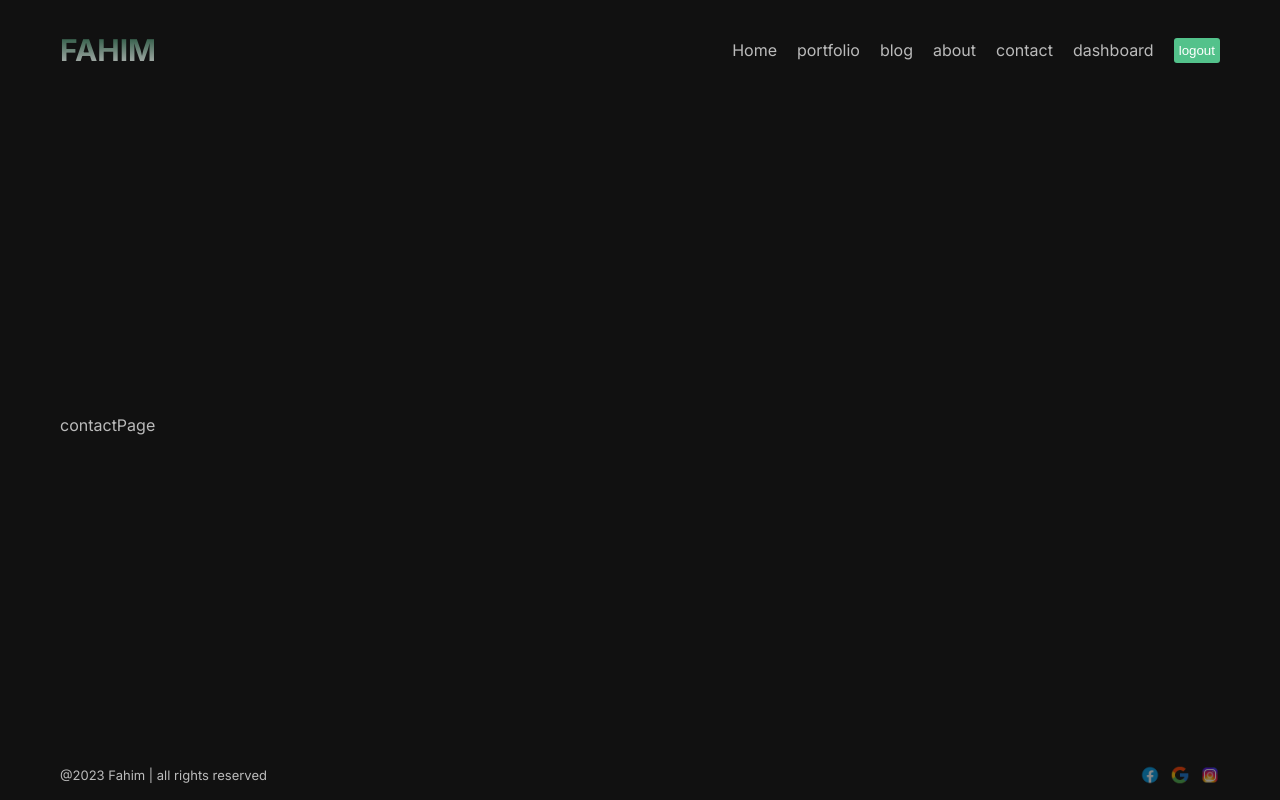
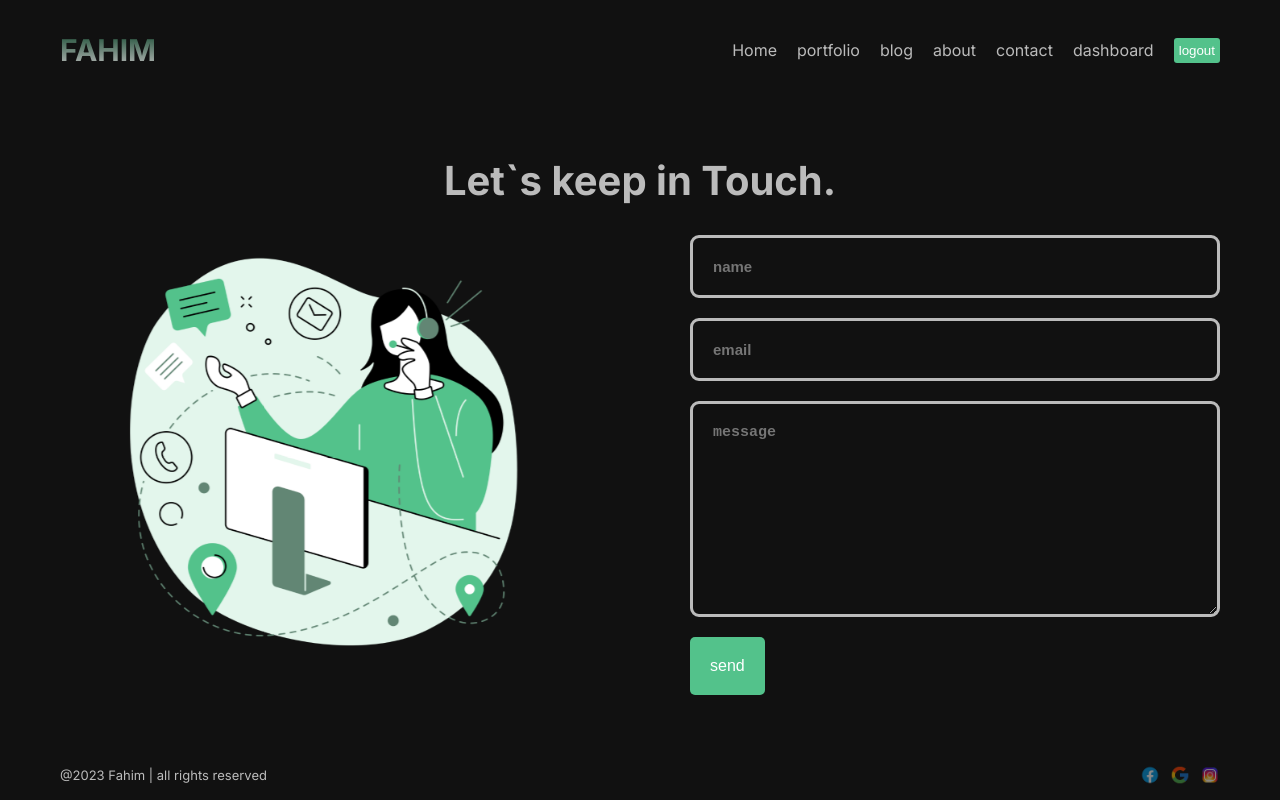
Before and after one commit to barifahim007/full-stack-with-lamadev, a Next.js app: page /contact in a window 1280 px wide. Built offline with nearby package versions, Linux system fonts and the light colour scheme.

Commit message:
animation into contact page

```diff
--- /dev/null
+++ b/src/app/contact/contact.module.css
@@ -0,0 +1,48 @@
+.content {
+  display: flex;
+  align-items: center;
+  gap: 100px;
+}
+.title {
+  font-size: 40px;
+  text-align: center;
+  margin-bottom: 30px;
+}
+
+.ImgContainer {
+  flex: 1;
+  width: 100%;
+  height: 400px;
+  position: relative;
+}
+.img {
+  object-fit: contain;
+  animation: move 3s infinite ease alternate;
+}
+@keyframes move {
+  from {
+    transform: translateY(-15px);
+  }
+  to {
+    transform: translateY(0px) scale(1.03);
+  }
+}
+.form {
+  flex: 1;
+  display: flex;
+  flex-direction: column;
+  gap: 20px;
+}
+.input,
+.textarea {
+  background-color: transparent;
+  border: none;
+  outline: none;
+  gap: 20px;
+  color: #bbb;
+  border: 3px solid #bbb;
+  padding: 20px;
+  border-radius: 9px;
+  font-size: 15px;
+  font-weight: bold;
+}
--- a/src/app/contact/page.jsx
+++ b/src/app/contact/page.jsx
@@ -1,7 +1,36 @@
+import Image from "next/image";
 import React from "react";
+import styles from "./contact.module.css";
+import Button from "@/components/button/button";
 
 const contactPage = () => {
-  return <div>contactPage</div>;
+  return (
+    <div className={styles.container}>
+      <h1 className={styles.title}>Let`s keep in Touch.</h1>
+      <div className={styles.content}>
+        <div className={styles.ImgContainer}>
+          <Image
+            fill="true"
+            src="/contact.png"
+            alt="contact img"
+            className={styles.img}
+          />
+        </div>
+        <form className={styles.form}>
+          <input type="text" placeholder="name" className={styles.input} />
+          <input type="text" placeholder="email" className={styles.input} />
+          <textarea
+            placeholder="message"
+            id=""
+            cols="30"
+            rows="10"
+            className={styles.textarea}
+          />
+          <Button url="#" text="send" />
+        </form>
+      </div>
+    </div>
+  );
 };
 
 export default contactPage;
--- a/src/app/page.module.css
+++ b/src/app/page.module.css
@@ -18,7 +18,17 @@
 .img {
   width: 100%;
   height: 500px;
-  object-fit: cover;
+  object-fit: contain;
+  animation: hero 3s infinite ease alternate;
+}
+
+@keyframes hero {
+  from {
+    transform: translateY(-15px);
+  }
+  to {
+    transform: translateY(10px);
+  }
 }
 .ptag {
   font-size: 24px;
```
